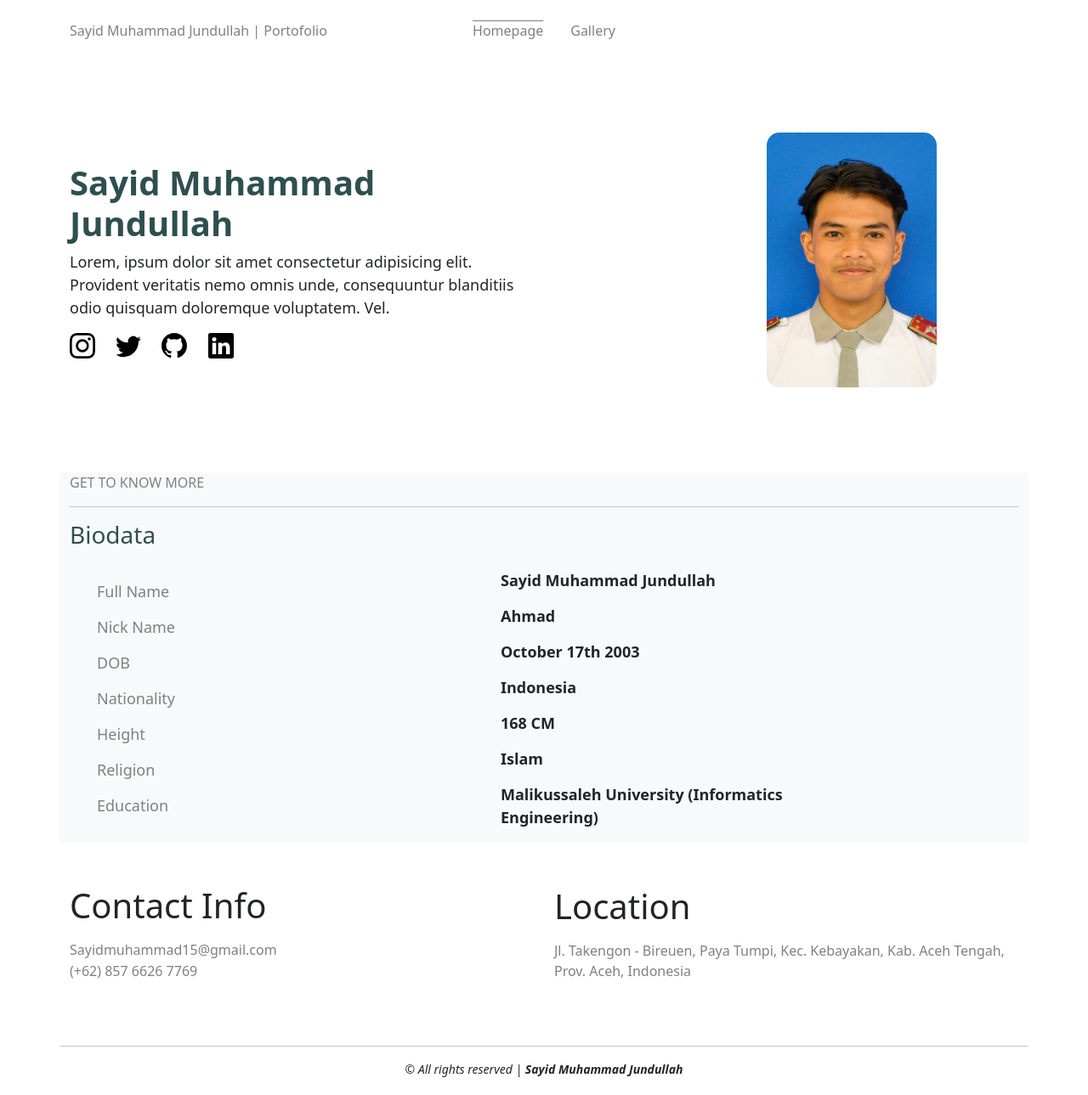
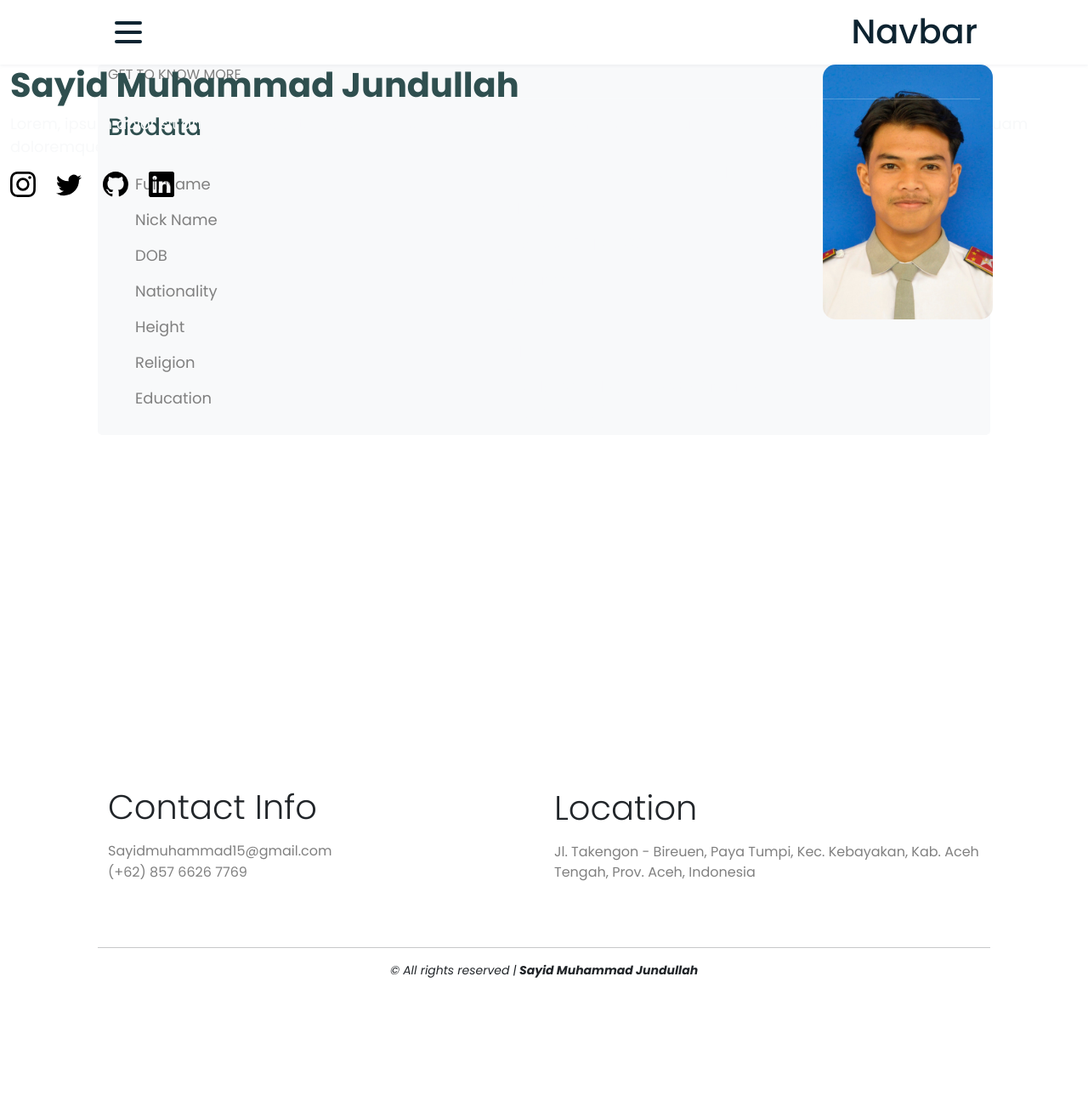
Before and after one commit to MuhammadJundullah/Portofolio, a PHP site: page / in a window 1280 px wide. Shown: the whole page at 85% size. After the commit the page ends 1151 px from the top, so only its background shows below. Run offline with PHP 8.4, Linux system fonts and the light colour scheme.

Commit message:
Update Navbar

```diff
--- a/index.html
+++ b/index.html
@@ -5,6 +5,7 @@
     <meta http-equiv="X-UA-Compatible" content="IE=edge">
     <meta name="viewport" content="width=device-width, initial-scale=1.0">
     <title>Homepage - Portfolio</title>
+    <link rel=”icon” type="image/svg" href="img/chat-square-quote-fill.svg">
 
     <!-- Bootstrap css -->
     <link href="https://cdn.jsdelivr.net/npm/bootstrap@5.3.0-alpha1/dist/css/bootstrap.min.css" rel="stylesheet" integrity="sha384-GLhlTQ8iRABdZLl6O3oVMWSktQOp6b7In1Zl3/Jr59b6EGGoI1aFkw7cmDA6j6gD" crossorigin="anonymous">
@@ -13,38 +14,35 @@
 
 
 </head>
-<body style="height: 100vh; width: 100%;">
+<body>
 
 <!-- start navbar -->
 <nav>
-     <div class="container">
-        <div class="row align-items-start">
-          <div class="col-4">
-            <ul class="nav mt-4">
-                <li style="color: gray;">Sayid Muhammad Jundullah | Portofolio</li>
+  <div class="navbar">
+    <div class="container nav-container">
+        <input class="checkbox" type="checkbox" name="" id="" />
+        <div class="hamburger-lines">
+          <span class="line line1"></span>
+          <span class="line line2"></span>
+          <span class="line line3"></span>
         </div>
-          <div class="col-4">
-            </ul>
-            <ul class="nav justify-content-center mt-3">
-                <li class="nav-item">
-                  <a class="nav-link" style="text-decoration: overline; color: gray;" href="/">Homepage</a>
-                </li>
-                <li class="nav-item">
-                  <a class="nav-link" style="color: gray;" href="/gallery/index.html">Gallery</a>
-                </li>
-              </ul>
+      <div class="logo">
+        <h1>Navbar</h1>
       </div>
-          <div class="col-4">
-        </div>
+      <div class="menu-items">
+        <li><a href="/">Home</a></li>
+        <li><a href="/gallery/">Gallery</a></li>
     </div>
   </div>
 </nav>
       <!-- end navbar -->
 
-      <!-- Deskripsi dan image -->
-      <div class="container text-center" style="margin-top: 100px;">
-        <div class="row align-items-center" style="text-align: left;">
-          <div class="col-6">
+<!-- firs layout start -->
+<div class="container-fluid text-light" style="height: 100vh">
+
+<!-- start deskripsi dan image -->
+  <div class="position-relative">
+    <div class="position-absolute top-0 start-0">
       <h1 class="display-6 fw-bold" style="color:darkslategrey;">Sayid Muhammad Jundullah</h1>
         <p style="font-size: 18px;">Lorem, ipsum dolor sit amet consectetur adipisicing elit. Provident veritatis nemo omnis unde, consequuntur blanditiis odio quisquam doloremque voluptatem. Vel.</p>
         <!-- Instagram -->
@@ -56,15 +54,14 @@
         <!-- linkedin -->
           <a href="https://linkedin.com/in/sayidm"><img src="/img/linkedin.svg" alt="LNK" style="height: 30px; margin-left: 20px;"></a>
     </div>
-          <div class="col-6">
-            <img src="/img/Sayid Muhammad Jundullah (SMA).jpg" height="300px" style="margin-left: 250px; border-radius: 15px;"alt="Sayid Muhammad Jundullah">
-            </ul>
+    <div class="position-absolute top-0 end-0 translate-middle-x">
+              <img src="/img/Sayid Muhammad Jundullah (SMA).jpg" height="300px" style="align-items:; border-radius: 15px;"alt="Sayid Muhammad Jundullah">
     </div>
   </div>
-      </div>
+      <!-- end deskripsi dan image -->
 
       <!-- Biodata -->
-      <div class="container text-center bg-light" style="margin-top: 100px; width: 100%; border-radius: 5px;">
+  <div class="container text-center bg-light" style="width: 100%; border-radius: 5px;">
     <p class="text-start" style="color: gray;">GET TO KNOW MORE</p>
       <hr>
         <div class="row align-items-center">
@@ -95,8 +92,9 @@
             </div>
         </div>
       </div>
+  </div>
+</div>
 
-</body>
 
 <!-- footer -->
   <div class="container" style="margin-top:50px; width: 100%; border-radius: 15px;">
@@ -117,7 +115,8 @@
         </div>
       </div>
     </div>
-
+  </div>
+</body>
 <!-- Bootstrap js -->
 <script src="https://cdn.jsdelivr.net/npm/bootstrap@5.3.0-alpha1/dist/js/bootstrap.bundle.min.js" integrity="sha384-w76AqPfDkMBDXo30jS1Sgez6pr3x5MlQ1ZAGC+nuZB+EYdgRZgiwxhTBTkF7CXvN" crossorigin="anonymous"></script>
 </html>
--- a/style.css
+++ b/style.css
@@ -1,3 +1,11 @@
+@import url("https://fonts.googleapis.com/css2?family=Poppins:ital,wght@0,100;0,200;0,300;0,400;0,500;0,600;0,700;0,800;0,900;1,100;1,200;1,300;1,400;1,500;1,600;1,700;1,800;1,900&display=swap");
+
+* {
+  margin: 0;
+  padding: 0;
+  box-sizing: border-box;
+}
+
 .biodata {
     margin-top: 15px;
     color: gray;
@@ -19,3 +27,146 @@
     text-align: center;
     margin-bottom: 20px;
 }
+
+body {
+  font-family: "Poppins", sans-serif;
+}
+
+.container {
+  max-width: 1050px;
+  width: 90%;
+  margin: auto;
+}
+
+.navbar {
+  width: 100%;
+  box-shadow: 0 1px 4px rgb(146 161 176 / 15%);
+}
+
+.nav-container {
+  display: flex;
+  justify-content: space-between;
+  align-items: center;
+  height: 62px;
+}
+
+.navbar .menu-items {
+  display: flex;
+}
+
+.navbar .nav-container li {
+  list-style: none;
+}
+
+.navbar .nav-container a {
+  text-decoration: none;
+  color: #0e2431;
+  font-weight: 500;
+  font-size: 1.2rem;
+  padding: 0.7rem;
+}
+
+.navbar .nav-container a:hover{
+    font-weight: bolder;
+}
+
+.nav-container {
+  display: block;
+  position: relative;
+  height: 60px;
+}
+
+.nav-container .checkbox {
+  position: absolute;
+  display: block;
+  height: 32px;
+  width: 32px;
+  top: 20px;
+  left: 20px;
+  z-index: 5;
+  opacity: 0;
+  cursor: pointer;
+}
+
+.nav-container .hamburger-lines {
+  display: block;
+  height: 26px;
+  width: 32px;
+  position: absolute;
+  top: 17px;
+  left: 20px;
+  z-index: 2;
+  display: flex;
+  flex-direction: column;
+  justify-content: space-between;
+}
+
+.nav-container .hamburger-lines .line {
+  display: block;
+  height: 4px;
+  width: 100%;
+  border-radius: 10px;
+  background: #0e2431;
+}
+
+.nav-container .hamburger-lines .line1 {
+  transform-origin: 0% 0%;
+  transition: transform 0.4s ease-in-out;
+}
+
+.nav-container .hamburger-lines .line2 {
+  transition: transform 0.2s ease-in-out;
+}
+
+.nav-container .hamburger-lines .line3 {
+  transform-origin: 0% 100%;
+  transition: transform 0.4s ease-in-out;
+}
+
+.navbar .menu-items {
+  padding-top: 120px;
+  box-shadow: inset 0 0 2000px rgba(255, 255, 255, .5);
+  height: 100vh;
+  width: 100%;
+  transform: translate(-150%);
+  display: flex;
+  flex-direction: column;
+  margin-left: -40px;
+  padding-left: 50px;
+  transition: transform 0.5s ease-in-out;
+  text-align: center;
+}
+
+.navbar .menu-items li {
+  margin-bottom: 1.2rem;
+  font-size: 1.5rem;
+  font-weight: 500;
+}
+
+.logo {
+  position: absolute;
+  top: 5px;
+  right: 15px;
+  font-size: 1.2rem;
+  color: #0e2431;
+}
+
+.nav-container input[type="checkbox"]:checked ~ .menu-items {
+  transform: translateX(0);
+}
+
+.nav-container input[type="checkbox"]:checked ~ .hamburger-lines .line1 {
+  transform: rotate(45deg);
+}
+
+.nav-container input[type="checkbox"]:checked ~ .hamburger-lines .line2 {
+  transform: scaleY(0);
+}
+
+.nav-container input[type="checkbox"]:checked ~ .hamburger-lines .line3 {
+  transform: rotate(-45deg);
+}
+
+.nav-container input[type="checkbox"]:checked ~ .logo{
+  display: none;
+}
```
Also changed, not shown: img/chat-square-quote-fill.svg (added). Lines whose indentation alone changed are shown as unchanged.
